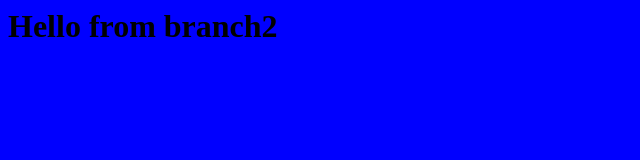
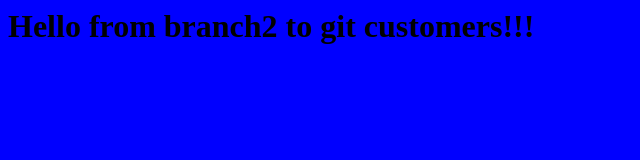
Before and after one commit to borankulovb/temp1, a plain HTML site: page index.html in a window 1280 px wide. Shown: the whole page, without its empty margins (0-640 px from the left). Drawn offline with Linux system fonts and the light colour scheme.

Commit message:
trying to be funny

```diff
--- a/index.html
+++ b/index.html
@@ -2,7 +2,7 @@
 
   <body bgcolor="blue">
 
-<h1> Hello from branch2</h1>
+<h1> Hello from branch2 to git customers!!!</h1>
 
   </body>
 </html>
```
